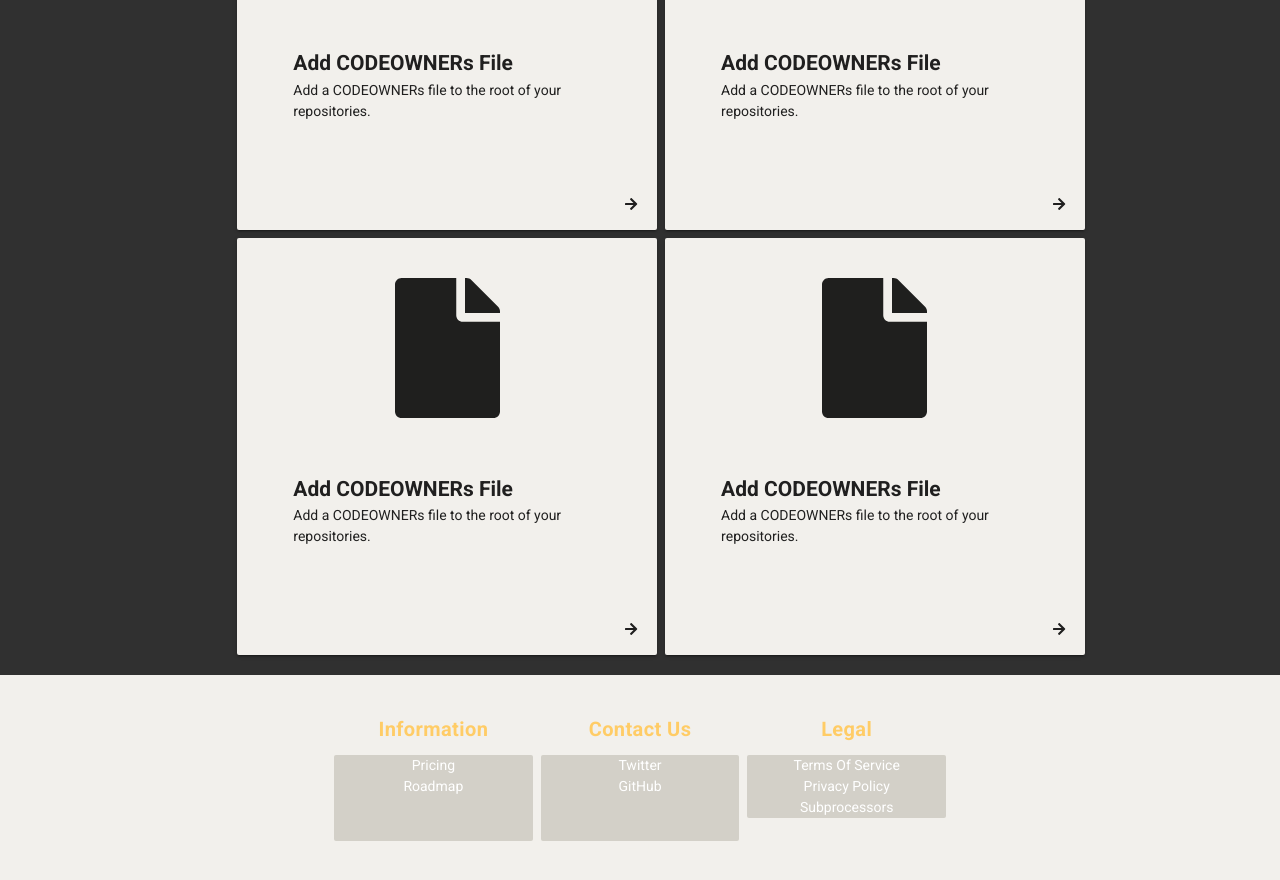
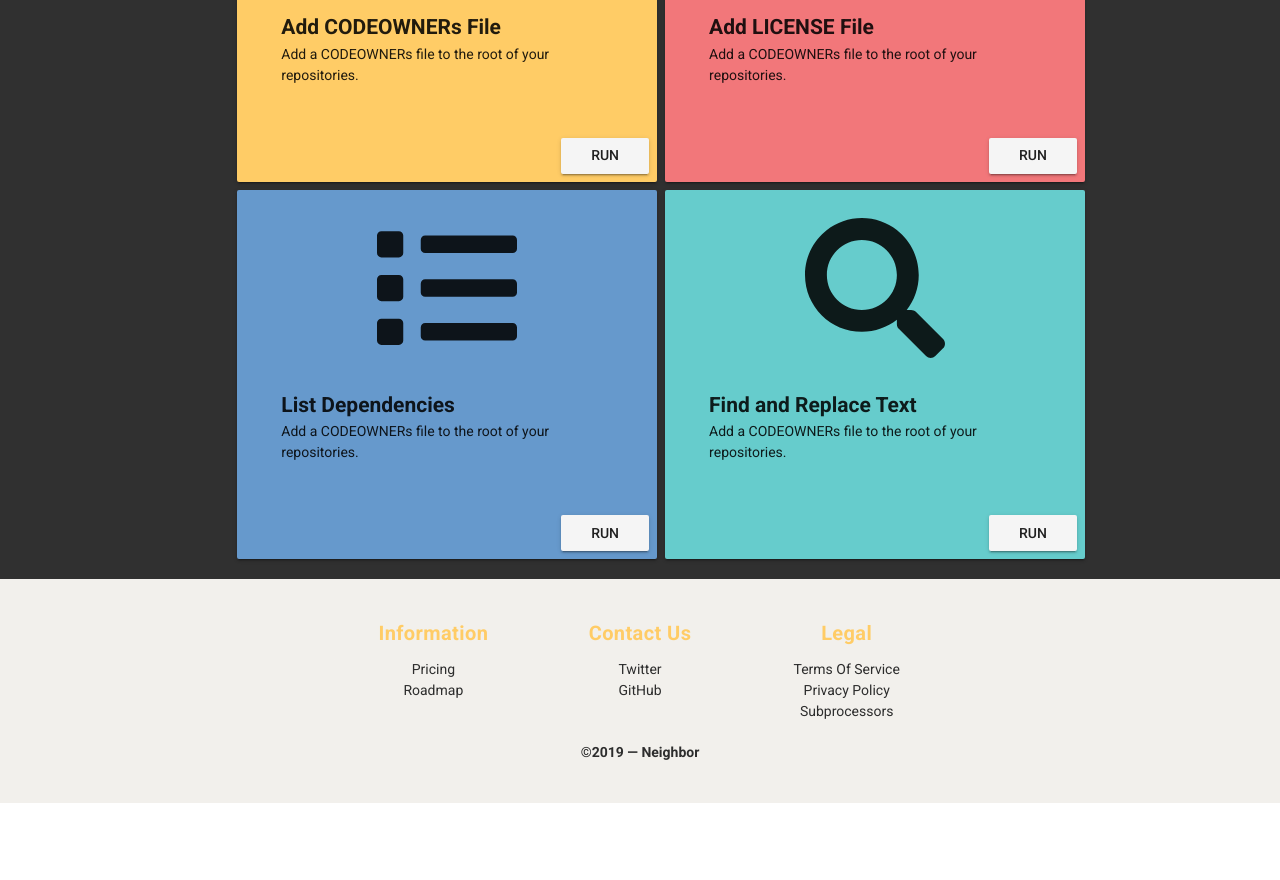
Before and after one commit to mccurdyc/naas-fe, a Vue app: page /#/ in a window 1280 px wide. Shown: the part 280-1160 px from the top of the page. After the commit the page ends 1083 px from the top, so only its background shows below. Built offline with nearby package versions, Linux system fonts and the light colour scheme.

Commit message:
looks amazing! still some templated text
Signed-off-by: Colton McCurdy <mccurdyc22@gmail.com>

```diff
--- a/src/App.vue
+++ b/src/App.vue
@@ -28,7 +28,7 @@
                   <v-card-title class="yellow--text title justify-center font-weight-bold">
                     Information
                   </v-card-title>
-                  <v-card height=75% light color=primary flat>
+                  <v-card height=75% light color=white flat>
                     <div class="link">
                       <router-link to="/pricing">
                         Pricing
@@ -46,7 +46,7 @@
                   <v-card-title class="yellow--text title justify-center font-weight-bold">
                     Contact Us
                   </v-card-title>
-                  <v-card height=75% dark color=primary flat>
+                  <v-card height=75% dark color=white flat>
                     <div class="link">
                       <a href="https://twitter.com/mccurdycolton" target="_blank">
                         Twitter
@@ -64,7 +64,7 @@
                   <v-card-title class="yellow--text title justify-center font-weight-bold">
                     Legal
                   </v-card-title>
-                  <v-card dark color=primary flat>
+                  <v-card dark color=white flat>
                     <div class="link">
                       <router-link to="/terms">
                         Terms of Service
@@ -85,7 +85,7 @@
               </v-layout>
 
             <v-card-text>
-              &copy;2019 — <strong>Neighbor</strong>
+              <strong>&copy;2019 — Neighbor</strong>
             </v-card-text>
           </v-card>
         </v-container>
@@ -100,9 +100,14 @@ export default {
 </script>
 
 <style scoped>
-a {
+.header {
   color: white;
   text-decoration: none;
   text-transform: capitalize;
 }
+strong, a {
+  color: #2d2d2d;
+  text-decoration: none;
+  text-transform: capitalize;
+}
 </style>
--- a/src/components/home.vue
+++ b/src/components/home.vue
@@ -14,14 +14,14 @@ Vue.use(Vuetify)
                 :key="action.title"
                 v-bind="{ [`md${action.flex}`]: true }"
               >
-                <v-card color=white light>
+                <v-card :color="`${action.color}`" light>
                   <v-container fluid grid-list-md>
                     <v-layout align-center column>
-                      <v-flex ma-3>
+                      <v-flex ma-1>
                         <font-awesome-icon class="fa-10x" :icon="[`${action.icon_group}`, `${action.icon}`]"/>
                       </v-flex>
 
-                      <v-flex ma-3>
+                      <v-flex ma-1>
                         <v-card-title>
                           <div>
                             <h2>{{ action.title }}</h2>
@@ -34,8 +34,8 @@ Vue.use(Vuetify)
 
                   <v-card-actions>
                     <v-spacer></v-spacer>
-                    <v-btn icon>
-                      <font-awesome-icon class="fa-1x" :icon="['fas', 'arrow-right']"/>
+                    <v-btn>
+                      Run
                     </v-btn>
                   </v-card-actions>
 
@@ -54,10 +54,10 @@ Vue.use(Vuetify)
     name: 'home',
     data: () => ({
       actions: [
-        { title: 'Add CODEOWNERs File', icon_group: 'fas', icon: 'file', flex: 5, description: 'Add a CODEOWNERs file to the root of your repositories.'},
-        { title: 'Add CODEOWNERs File', icon_group: 'fas', icon: 'file', flex: 5, description: 'Add a CODEOWNERs file to the root of your repositories.'},
-        { title: 'Add CODEOWNERs File', icon_group: 'fas', icon: 'file', flex: 5, description: 'Add a CODEOWNERs file to the root of your repositories.'},
-        { title: 'Add CODEOWNERs File', icon_group: 'fas', icon: 'file', flex: 5, description: 'Add a CODEOWNERs file to the root of your repositories.'},
+        { title: 'Add CODEOWNERs File', color: 'yellow', icon_group: 'fas', icon: 'file', flex: 5, description: 'Add a CODEOWNERs file to the root of your repositories.'},
+        { title: 'Add LICENSE File', color: 'red', icon_group: 'fas', icon: 'file-contract', flex: 5, description: 'Add a CODEOWNERs file to the root of your repositories.'},
+        { title: 'List Dependencies', color: 'blue', icon_group: 'fas', icon: 'list', flex: 5, description: 'Add a CODEOWNERs file to the root of your repositories.'},
+        { title: 'Find and Replace Text', color: 'teal', icon_group: 'fas', icon: 'search', flex: 5, description: 'Add a CODEOWNERs file to the root of your repositories.'},
       ]
     })
   }
```
